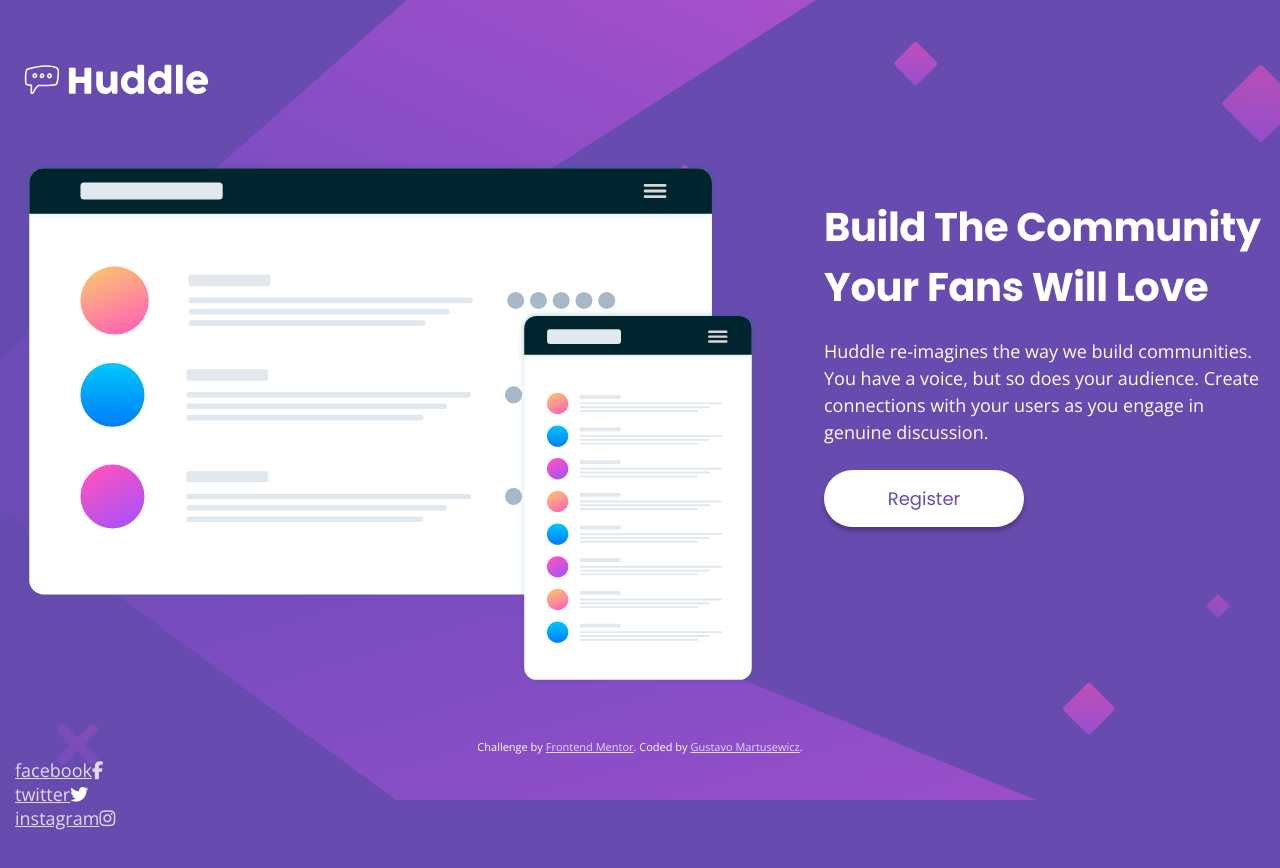
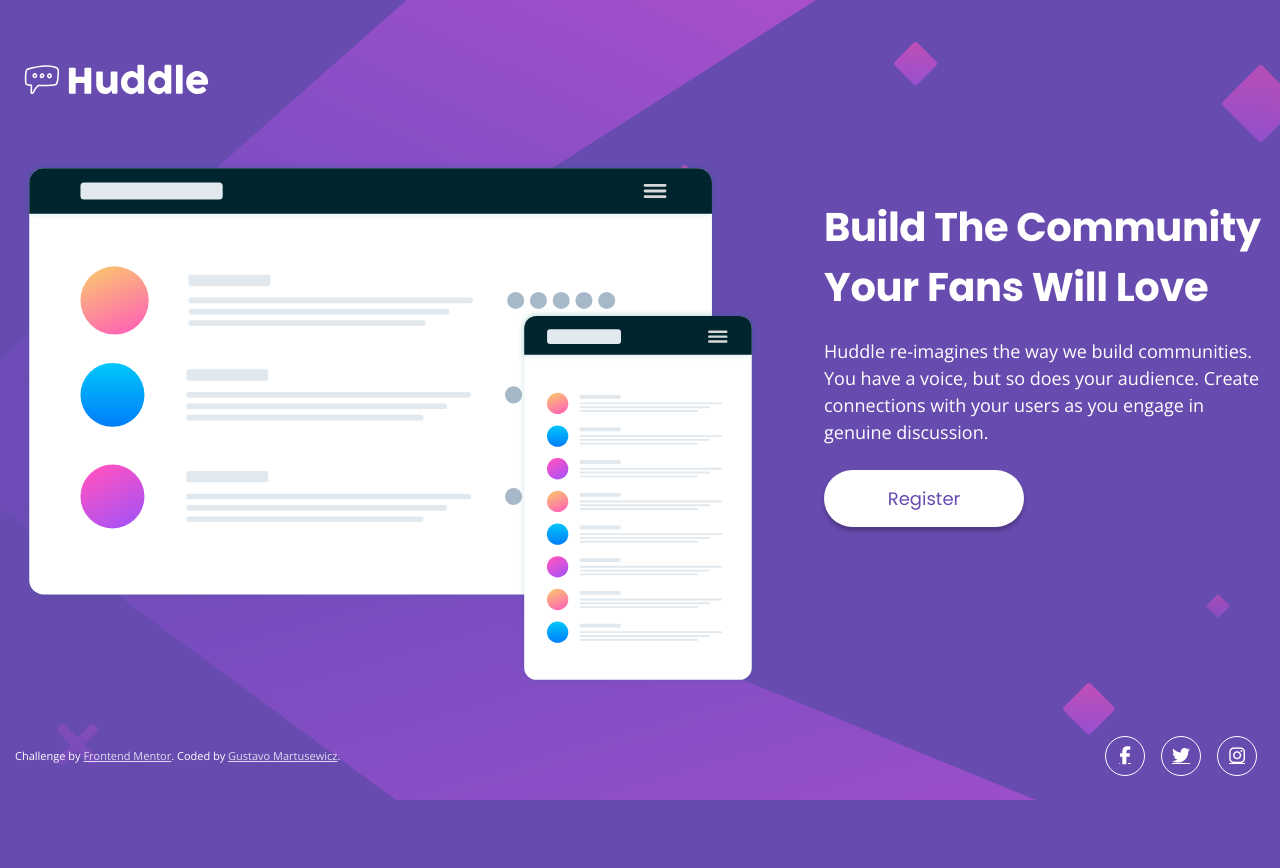
Before and after one commit to gustavom/-frontend-mentor-challenge-03, a website: page src/index.html in a window 1280 px wide. After the commit the page ends 840 px from the top, so only its background shows below. Drawn offline with nearby package versions, Linux system fonts and the light colour scheme; files that its build step writes are made by us from their sources.

Commit message:
add footer icons

```diff
--- a/src/assets/scss/styles.scss
+++ b/src/assets/scss/styles.scss
@@ -119,8 +119,28 @@
 footer {
   grid-area: footer;
   padding-top: 50px;
-  a {
-    color: hsl(257, 40%, 90%);
+  display: flex;
+  align-items: center;
+  justify-content: space-between;
+  .icons {
+    display: flex;
+    li {
+      margin: 0 8px;
+    }
+    a {
+      display: flex;
+      width: 40px;
+      height: 40px;
+      border: solid 1px #fff;
+      border-radius: 50%;
+      align-items: center;
+      justify-content: center;
+      color: #fff;
+      span {
+        position: absolute;
+        left: -9999px;
+      }
+    }
   }
 }
 .attribution {
@@ -128,6 +148,7 @@
   text-align: center;
 }
 .attribution a {
+  color: hsl(257, 40%, 90%);
   // color: hsl(228, 45%, 44%);
   // color: hsl(257, 40%, 80%);
 }
--- a/src/index.html
+++ b/src/index.html
@@ -31,7 +31,7 @@
     </p>
     <ul class="icons">
       <li class="icon-"><a href="/facebook"><span>facebook</span><i class="fab fa-facebook-f"></i></a></li>
-      <li class="icon-"><a href="/twitter"><span>twitter</span></a><i class="fab fa-twitter"></i></li>
+      <li class="icon-"><a href="/twitter"><span>twitter</span><i class="fab fa-twitter"></i></a></li>
       <li class="icon-"><a href="/instagram"><span>instagram</span><i class="fab fa-instagram"></i></a></li>
     </ul>
   </footer>
```
